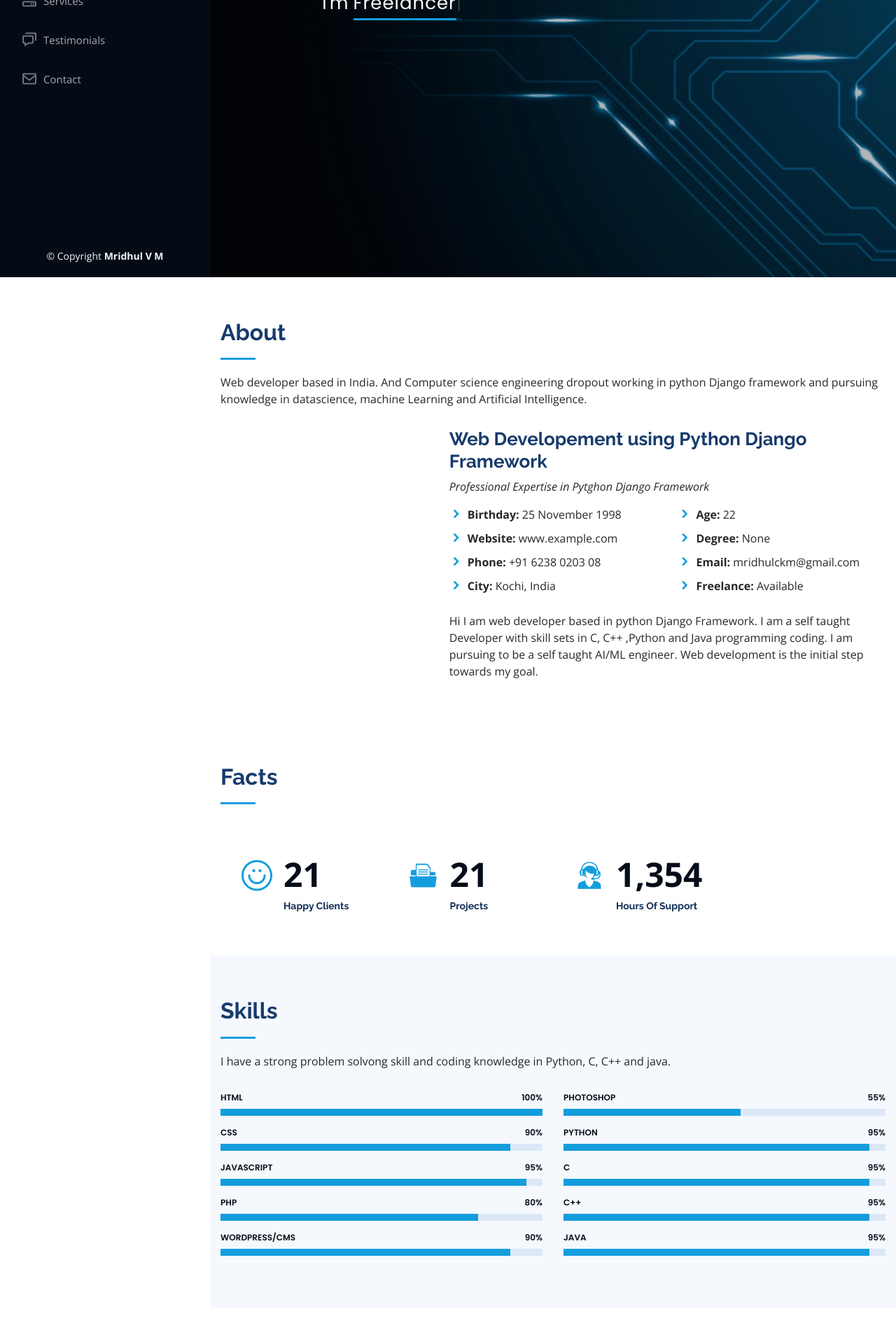
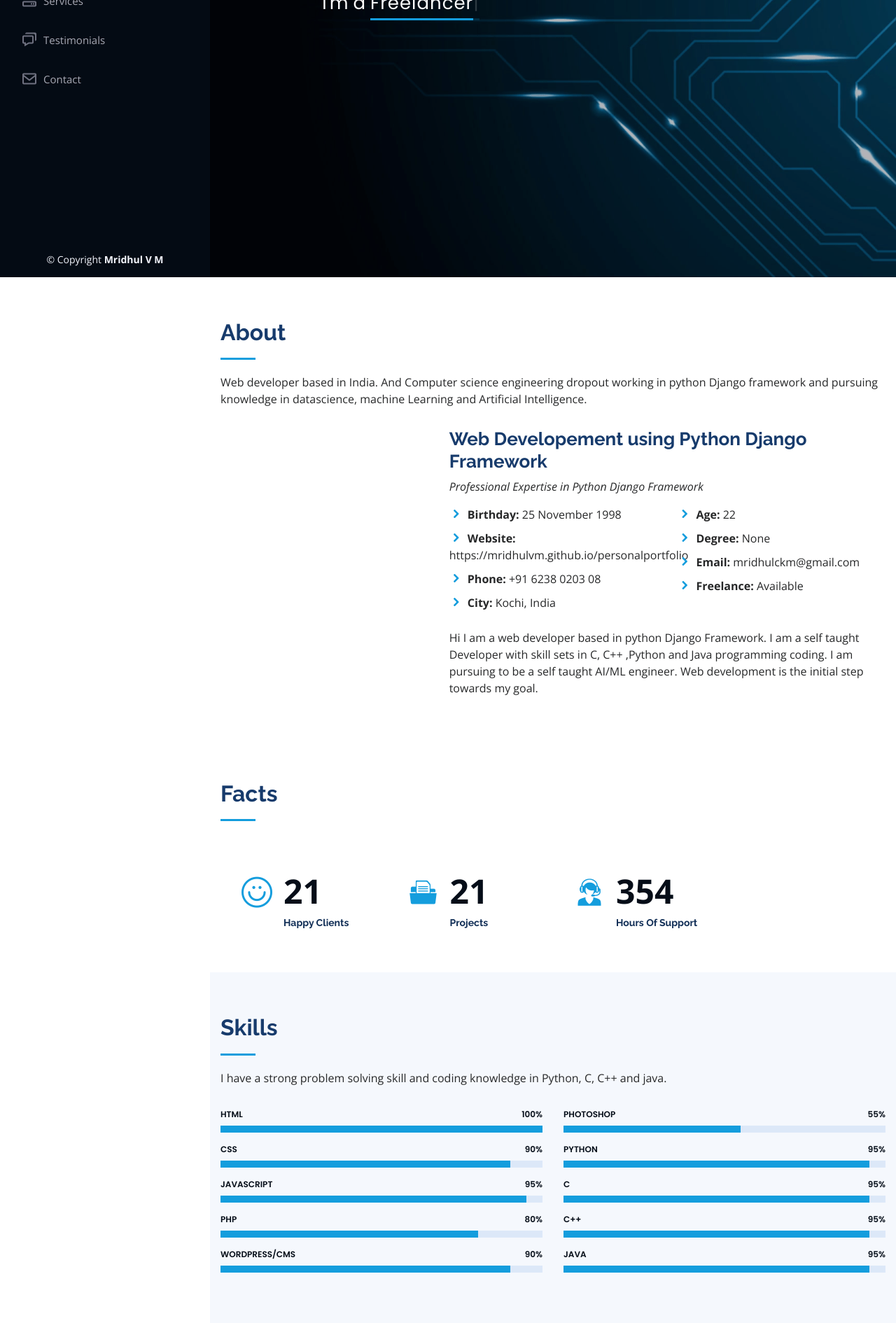
Before and after one commit to mridhulvm/personalportfolio, a plain HTML site: page index.html in a window 1280 px wide. Shown: the part 404-2294 px from the top of the page at 70% size. Drawn offline with nearby package versions, Linux system fonts and the light colour scheme.

Commit message:
Add files via upload

```diff
--- a/index.html
+++ b/index.html
@@ -49,7 +49,7 @@
           <a href="https://twitter.com/mridhulvm" target="_blank" class="twitter"><i class="bx bxl-twitter"></i></a>
           <a href="https://www.instagram.com/stargazar/" target="_blank" class="instagram"><i class="bx bxl-instagram"></i></a>
           <a href="https://join.skype.com/invite/vJrEtSezwM6Q" target="_blank" class="google-plus"><i class="bx bxl-skype"></i></a>
-          <a href="https://github.com/MridhulVM"target="_blank" class="github"><i class="bx bxl-github"></i></a>
+          <a href="https://github.com/MridhulVM" target="_blank" class="github"><i class="bx bxl-github"></i></a>
           <a href="https://www.linkedin.com/in/mridhul-v-m-1b7966167"target="_blank" class="linkedin"><i class="bx bxl-linkedin"></i></a>
         </div>
       </div>
@@ -75,7 +75,7 @@
   <section id="hero" class="d-flex flex-column justify-content-center align-items-center">
     <div class="hero-container" data-aos="fade-in">
       <h1>Mridhul V M</h1>
-      <p>I'm <span class="typed" data-typed-items="Designer,Freelancer,Django Developer"></span></p>
+      <p>I'm a <span class="typed" data-typed-items="Designer,Freelancer,Django Developer"></span></p>
     </div>
   </section><!-- End Hero -->
 
@@ -98,13 +98,13 @@
           <div class="col-lg-8 pt-4 pt-lg-0 content" data-aos="fade-left">
             <h3>Web Developement using Python Django Framework</h3>
             <p class="font-italic">
-              Professional Expertise in Pytghon Django Framework
+              Professional Expertise in Python Django Framework
             </p>
             <div class="row">
               <div class="col-lg-6">
                 <ul>
                   <li><i class="icofont-rounded-right"></i> <strong>Birthday:</strong> 25 November 1998</li>
-                  <li><i class="icofont-rounded-right"></i> <strong>Website:</strong> www.example.com</li>
+                  <li><i class="icofont-rounded-right"></i> <strong>Website:</strong> https://mridhulvm.github.io/personalportfolio</li>
                   <li><i class="icofont-rounded-right"></i> <strong>Phone:</strong> +91 6238 0203 08</li>
                   <li><i class="icofont-rounded-right"></i> <strong>City:</strong> Kochi, India</li>
                 </ul>
@@ -119,7 +119,7 @@
               </div>
             </div>
             <p>
-              Hi I am web developer based in python Django Framework. I am a self taught Developer with skill sets in C, C++ ,Python and Java programming coding.
+              Hi I am a web developer based in python Django Framework. I am a self taught Developer with skill sets in C, C++ ,Python and Java programming coding.
               I am pursuing to be a self taught AI/ML engineer. Web development is the initial step towards my goal.
 
              </p>
@@ -161,7 +161,7 @@
           <div class="col-lg-3 col-md-6 d-md-flex align-items-md-stretch" data-aos="fade-up" data-aos-delay="200">
             <div class="count-box">
               <i class="icofont-live-support"></i>
-              <span data-toggle="counter-up">1,354</span>
+              <span data-toggle="counter-up">354</span>
               <p><strong>Hours Of Support</strong></p>
             </div>
           </div>
@@ -177,7 +177,7 @@
 
         <div class="section-title">
           <h2>Skills</h2>
-          <p>I have a strong problem solvong skill and coding knowledge in Python, C, C++ and java.
+          <p>I have a strong problem solving skill and coding knowledge in Python, C, C++ and java.
 
           </p>
         </div>
@@ -304,7 +304,7 @@
               <h5>2016 - 2020</h5>
               <p><em>APJ Abdul Kalam Technological University, Kerala</em></p>
               <p>
-                  Studied Btech from MES college of engineering kuttippuram and i droped it after realizing it is not my cup of tea.
+                  Studied Btech from MES college of engineering kuttippuram and I droped it after realizing it is not my cup of tea.
               </p>
             </div>
           </div>
@@ -392,7 +392,7 @@
         <div class="section-title">
           <h2>Services</h2>
           <p>
-            I consitently complete Projects within time constraints and respect the time given. And smartly work for making
+            I consistently complete Projects within time constraints and respect the time given. And smartly work for making
             each project my best one.
           </p>
         </div>
@@ -464,7 +464,7 @@
               <i class="bx bxs-quote-alt-right quote-icon-right"></i>
             </p>
             <img src="assets/Image/Testimony/Afsal.jpg" class="testimonial-img" alt="">
-            <h3>Muhammed Hafsal</h3>
+            <h3>muhammed Hafsal</h3>
             <h4>UI/UX Designer</h4>
           </div>
 
@@ -478,6 +478,28 @@
             <h3>Navaf muhammed</h3>
             <h4>Node js developer</h4>
           </div>
+
+          <!--<div class="testimonial-item" data-aos="fade-up" data-aos-delay="300">
+            <p>
+              <i class="bx bxs-quote-alt-left quote-icon-left"></i>
+
+              <i class="bx bxs-quote-alt-right quote-icon-right"></i>
+            </p>
+            <img src="assets/img/testimonials/testimonials-4.jpg" class="testimonial-img" alt="">
+            <h3>Matt Brandon</h3>
+            <h4>Freelancer</h4>
+          </div>
+
+          <div class="testimonial-item" data-aos="fade-up" data-aos-delay="400">
+            <p>
+              <i class="bx bxs-quote-alt-left quote-icon-left"></i>
+
+               <i class="bx bxs-quote-alt-right quote-icon-right"></i>
+            </p>
+            <img src="assets/img/testimonials/testimonials-5.jpg" class="testimonial-img" alt="">
+            <h3>John Larson</h3>
+            <h4>Entrepreneur</h4>
+          </div>-->
 
         </div>
 
@@ -572,13 +594,6 @@
       <div class="copyright">
         &copy; Copyright <strong><span>Mridhul V M</span></strong>
       </div>
-      <div class="credits">
-        <!-- All the links in the footer should remain intact. -->
-        <!-- You can delete the links only if you purchased the pro version. -->
-        <!-- Licensing information: https://bootstrapmade.com/license/ -->
-        <!-- Purchase the pro version with working PHP/AJAX contact form: https://bootstrapmade.com/iportfolio-bootstrap-portfolio-websites-template/ -->
-        <!--Designed by <a href="https://bootstrapmade.com/">BootstrapMade</a>-->
-      </div>
     </div>
   </footer><!-- End  Footer -->
 
```
Also changed, not shown: portfolio-details.html (+0 -7 lines).
